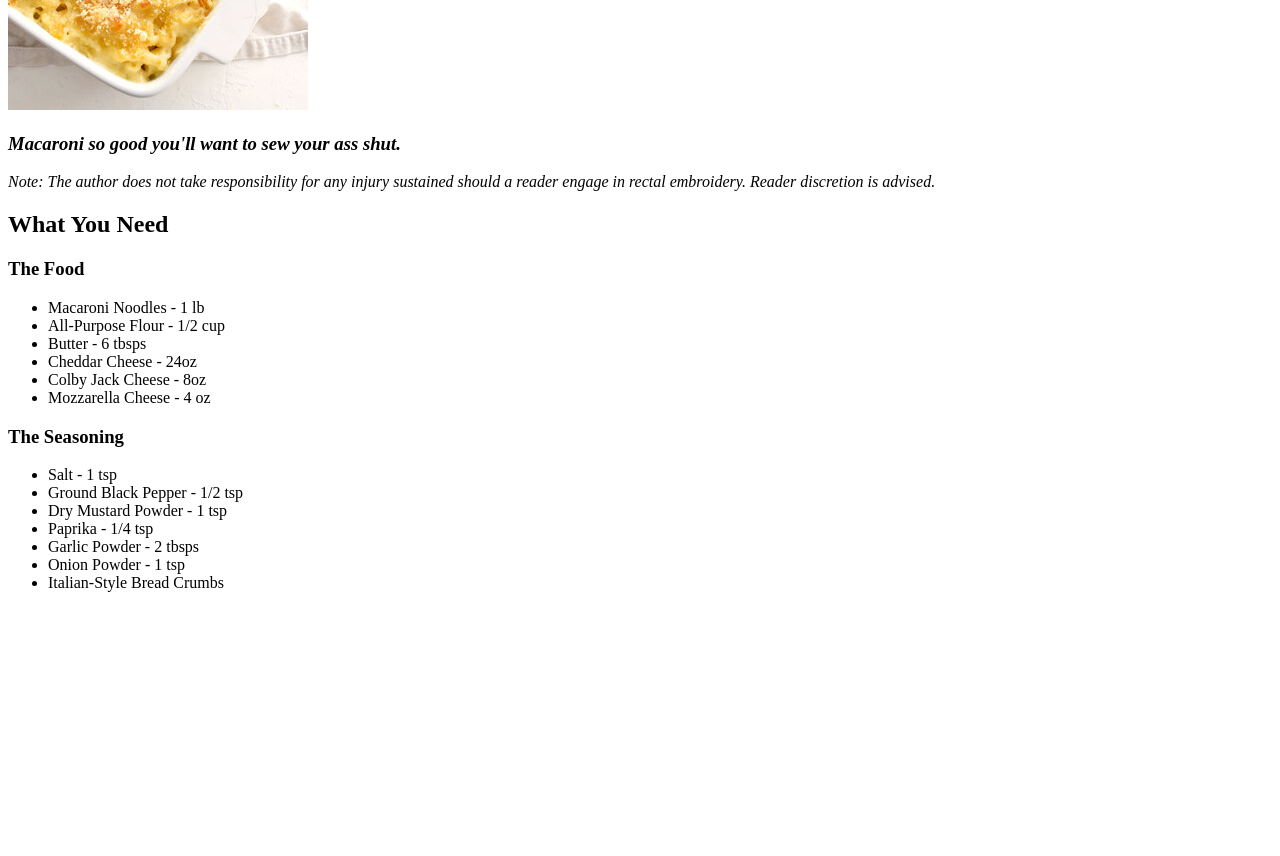
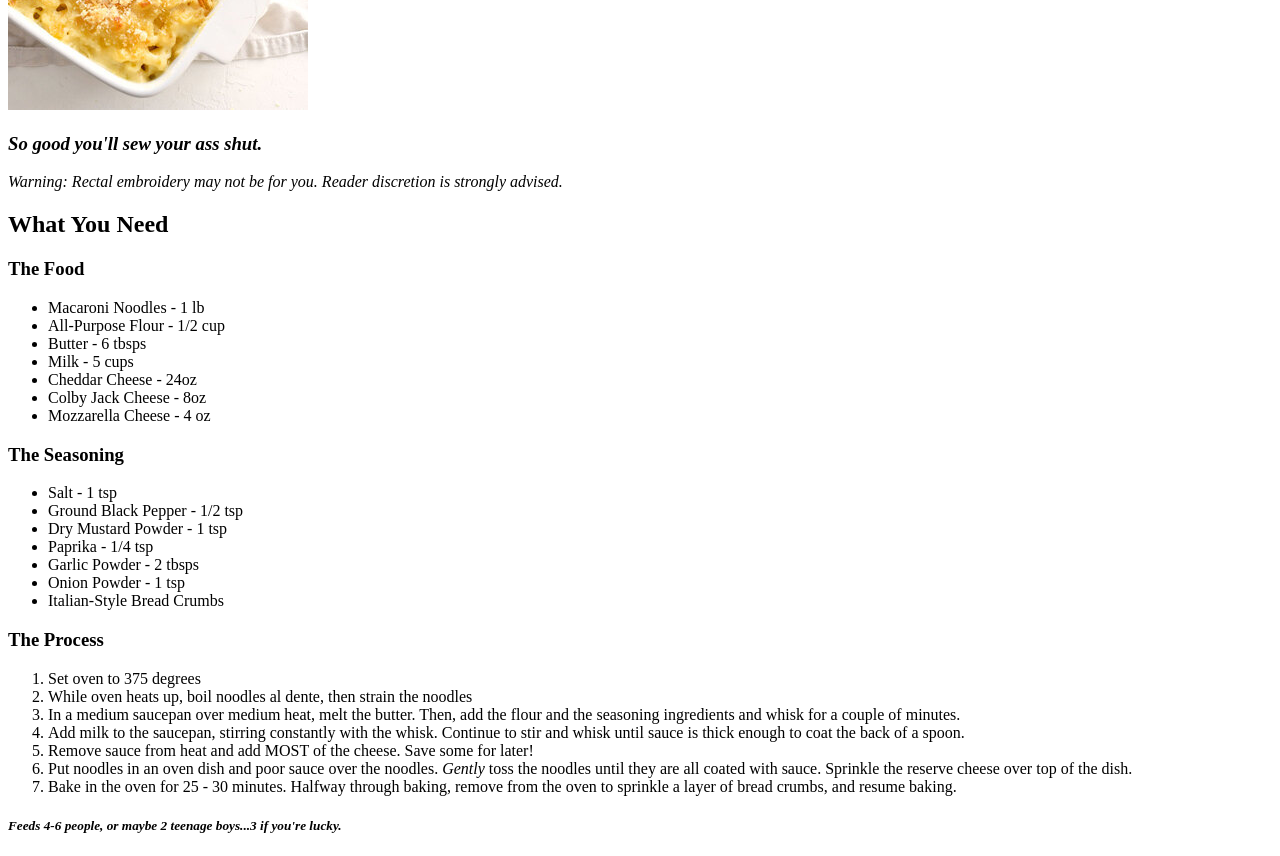
Before and after one commit to JolonelEntry/odin-recipes, a plain HTML site: page recipes/homemademac.html in a window 1280 px wide. Shown: the part 420-1276 px from the top of the page. Before the commit the page ends 1028 px from the top, so only its background shows below. Drawn offline with Linux system fonts and the light colour scheme.

Commit message:
Provide instructions and lists to homemademac.html

```diff
--- a/recipes/homemademac.html
+++ b/recipes/homemademac.html
@@ -11,11 +11,9 @@
     <h1>Homemade Mac and Cheese</h1>
     <img src="../resources/images/Mac.jpg" alt="Macaroni and Cheese">
 
-   <h3><em>Macaroni so good you'll want to sew your ass shut.</em></h3>
-   <p><em>Note: The author does not take responsibility for any
-    injury sustained should a reader engage in rectal embroidery. Reader
-    discretion is advised.
-   </em></p>
+   <h3><em>So good you'll sew your ass shut.</em></h3>
+   <p><em>Warning: Rectal embroidery may not be for you. Reader discretion
+    is strongly advised.</em></p>
 
     <h2>What You Need</h2>
 
@@ -24,6 +22,7 @@
         <li>Macaroni Noodles - 1 lb</li>
         <li>All-Purpose Flour - 1/2 cup</li>
         <li>Butter - 6 tbsps</li>
+        <li>Milk - 5 cups</li>
         <li>Cheddar Cheese - 24oz</li>
         <li>Colby Jack Cheese - 8oz</li>
         <li>Mozzarella Cheese - 4 oz</li>
@@ -39,6 +38,21 @@
         <li>Onion Powder - 1 tsp</li>
         <li>Italian-Style Bread Crumbs</li>
     </ul>
-        <p></p>
+    <h3>The Process</h3>
+    <ol>
+        <li>Set oven to 375 degrees</li>
+        <li>While oven heats up, boil noodles al dente, then strain the noodles</li>
+        <li>In a medium saucepan over medium heat, melt the butter. Then, add the flour
+            and the seasoning ingredients and whisk for a couple of minutes.</li>
+        <li>Add milk to the saucepan, stirring constantly with the whisk. Continue to stir
+            and whisk until sauce is thick enough to coat the back of a spoon.</li>
+        <li>Remove sauce from heat and add MOST of the cheese. Save some for later!</li>
+        <li>Put noodles in an oven dish and poor sauce over the noodles. <em>Gently</em> toss
+            the noodles until they are all coated with sauce. Sprinkle the reserve cheese
+            over top of the dish. </li>
+        <li>Bake in the oven for 25 - 30 minutes. Halfway through baking, remove from the oven
+            to sprinkle a layer of bread crumbs, and resume baking.</li>
+    </ol>
+    <h5><em>Feeds 4-6 people, or maybe 2 teenage boys...3 if you're lucky.</em></h5>
     </body>
 </html>
```
